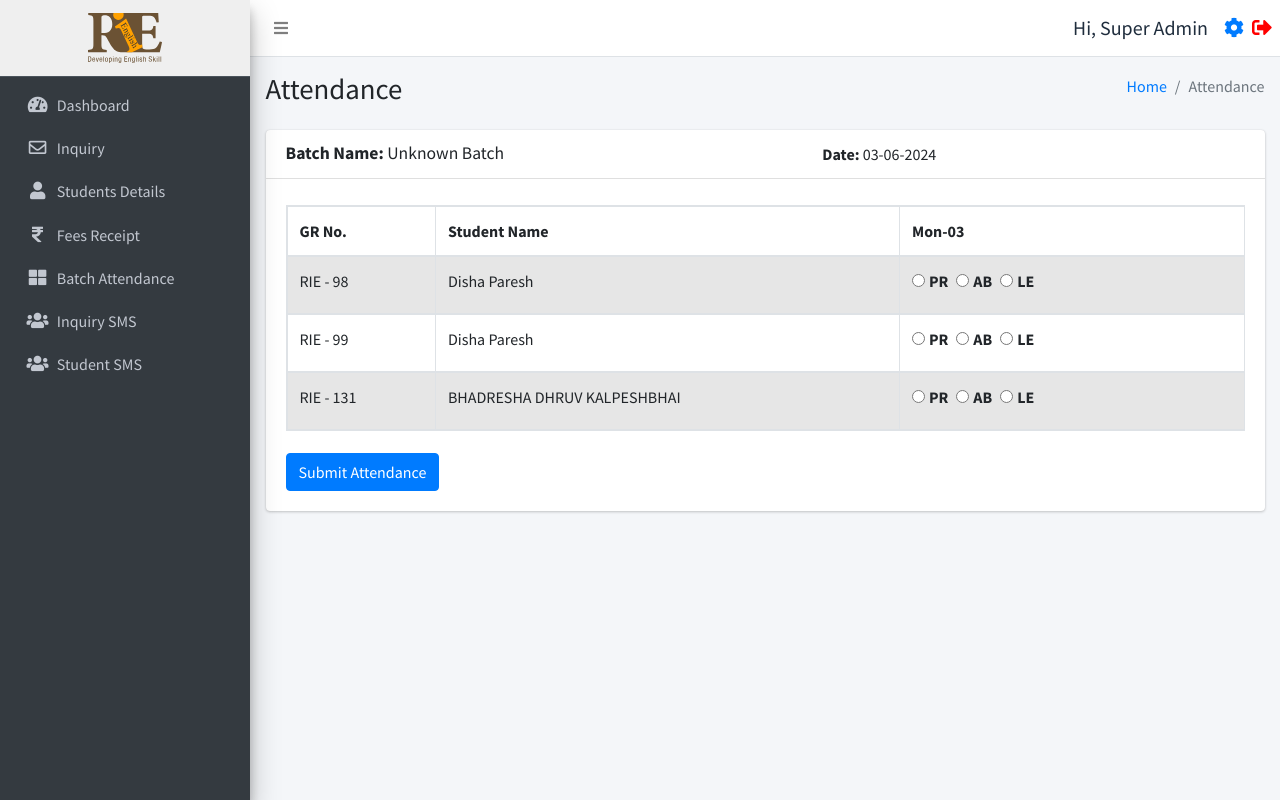
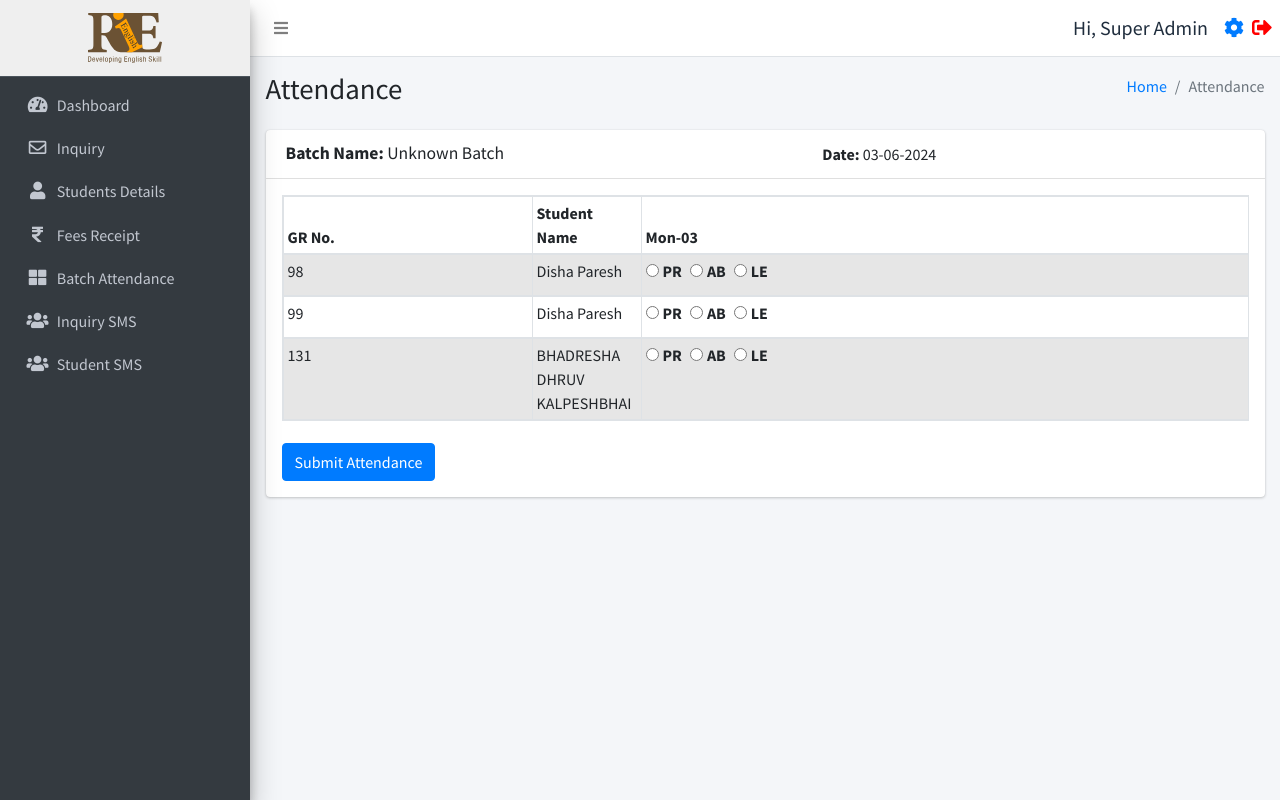
Before and after one commit to prem-credsoft/student-attendance-management, a PHP site: page /Attendanceform.php in a window 1280 px wide. Run offline with PHP 8.4, Linux system fonts and the light colour scheme; the visitor is signed in with stand-in values (Sample User, id 1); data comes from the database, SQL or seed files in the repository; data that the repository does not hold is empty; some libraries are stand-ins or nearby versions.

Commit message:
Update Attendanceform.php

```diff
--- a/Attendanceform.php
+++ b/Attendanceform.php
@@ -93,17 +93,17 @@
                   <div><span class="text-bold">Date:</span> <?php echo date("d-m-Y"); ?></div>
                 </div>
               </div>
-              <div class="card-body">
+              <div class="card-body p-3">
                 <form id="attendanceForm" method="post">
                   <input type="hidden" name="batch_id" value="<?php echo isset($_GET['id']) ? $_GET['id'] : 0; ?>">
                   <input type="hidden" name="current_date" value="<?php echo date("Y-m-d"); ?>">
                   <div class="table-responsive">
-                    <table id="combinedTable" class="table table-bordered table-striped">
+                    <table id="combinedTable" class="table table-bordered table-striped" style="margin-top:0px !important;">
                       <thead>
                         <tr>
-                          <th>GR No.</th>
-                          <th>Student Name</th>
-                          <th><?php echo date('D-d', strtotime(date('Y-m-d'))); ?></th>
+                          <th class="p-1">GR No.</th>
+                          <th class="p-1">Student Name</th>
+                          <th class="p-1"><?php echo date('D-d', strtotime(date('Y-m-d'))); ?></th>
                         </tr>
                       </thead>
                       <tbody>
@@ -115,9 +115,9 @@
                           $status = $attendance ? $attendance[0]['status'] : -1; // Default to -1 if no entry
                           $reason = $attendance && $status == 2 ? htmlspecialchars($attendance[0]['reason']) : ''; // Fetch reason if status is 'Leave'
                           echo "<tr>";
-                          echo "<td>RIE - {$student['id']}</td>";
-                          echo "<td>{$student['name']}</td>";
-                          echo "<td class='pr-5'>";
+                          echo "<td class='p-1'>{$student['id']}</td>";
+                          echo "<td class='p-1' style='width:100px'>{$student['name']}</td>";
+                          echo "<td class='p-1'>";
                           echo "<div style='display: flex;'>";
                           echo "<div><input type='radio' class='attendance-checkbox' data-student-id='{$student['id']}' name='status[{$student['id']}][$currentDate]' value='0' " . ($status == 0 ? "checked" : "") . "><Label class='pl-1 pr-2'>PR</Label></div>";
                           echo "<div><input type='radio' class='attendance-checkbox' data-student-id='{$student['id']}' name='status[{$student['id']}][$currentDate]' value='1' " . ($status == 1 ? "checked" : "") . "><Label class='pl-1 pr-2'>AB</Label></div>";
```
